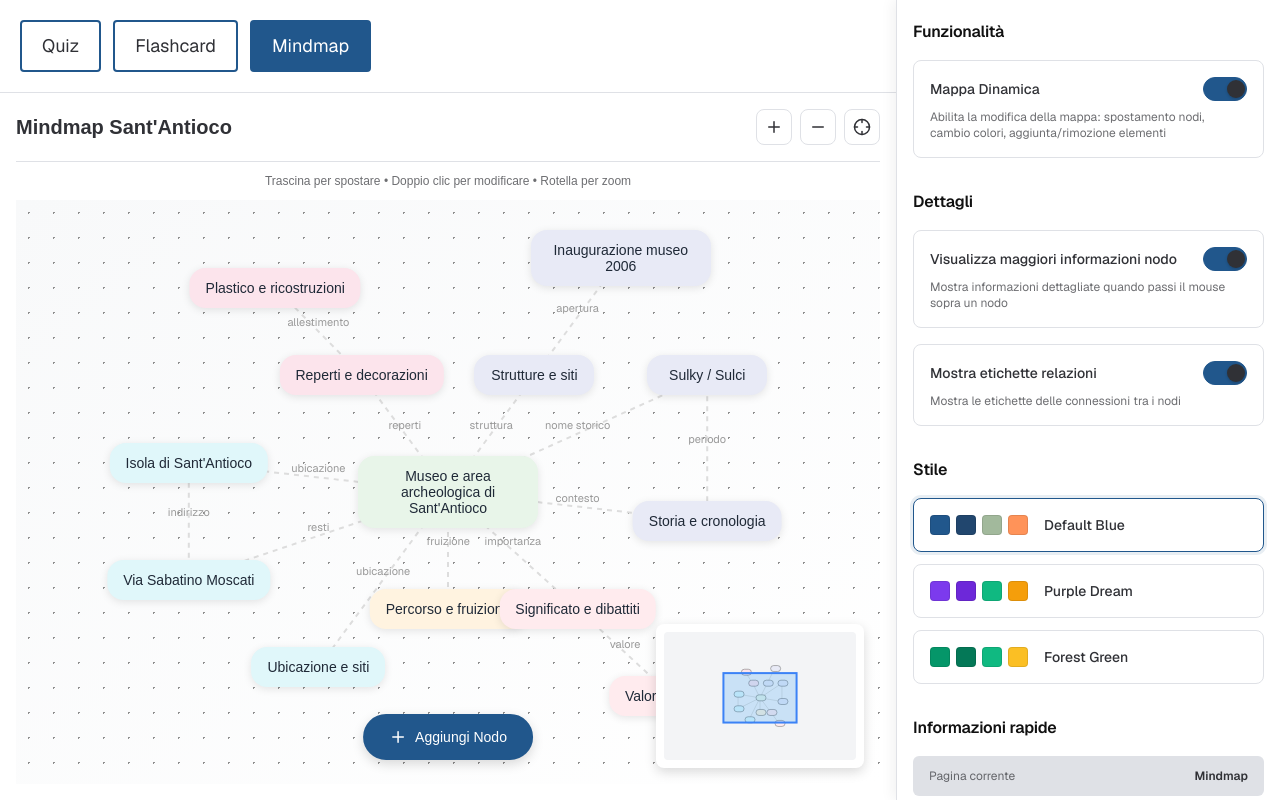
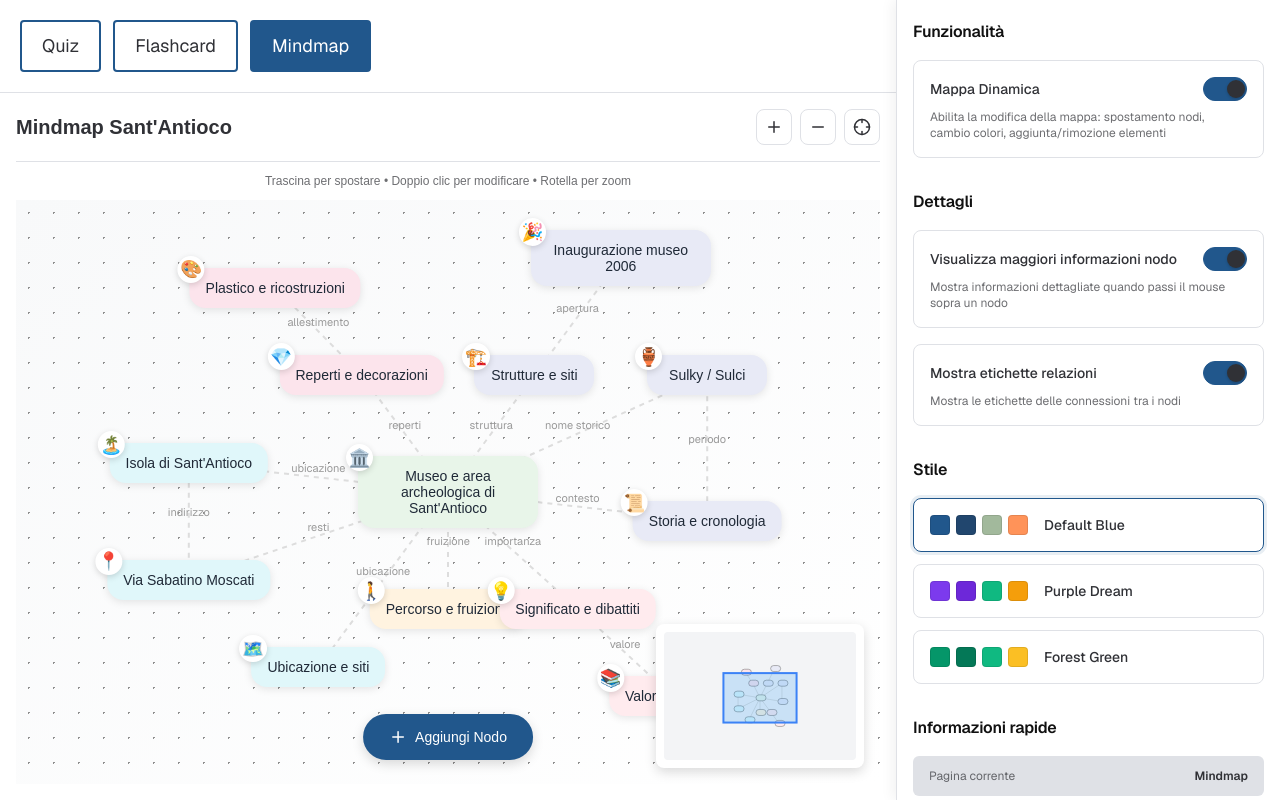
Before and after one commit to memoraiz-ai/demo_widget, a React (Create React App) app: page / in a window 1280 px wide. Both pictures are taken after a click on the button "Mindmap". Built offline with nearby package versions, Linux system fonts and the light colour scheme.

Commit message:
add icons

```diff
--- a/src/components/Mindmap/Mindmap.js
+++ b/src/components/Mindmap/Mindmap.js
@@ -71,20 +71,23 @@ const nodeInfoData = {
 };
 
 const MindMap = forwardRef(({ theme, showNodeDetails, showConnectionLabels, dynamicMapEnabled }, ref) => {
+  // Set di icone disponibili (ridotto a 8)
+  const availableIcons = ['🏛️', '📍', '📜', '🗺️', '📚', '🔧', '⭐', '🎯'];
+
   const [nodes, setNodes] = useState([
-    { id: 1, text: 'Museo e area archeologica di Sant\'Antioco', x: 50, y: 50, color: '#e8f5e9' },
-    { id: 2, text: 'Isola di Sant\'Antioco', x: 20, y: 45, color: '#e0f7fa' },
-    { id: 3, text: 'Via Sabatino Moscati', x: 20, y: 65, color: '#e0f7fa' },
-    { id: 4, text: 'Ubicazione e siti', x: 35, y: 80, color: '#e0f7fa' },
-    { id: 5, text: 'Storia e cronologia', x: 80, y: 55, color: '#e8eaf6' },
-    { id: 6, text: 'Sulky / Sulci', x: 80, y: 30, color: '#e8eaf6' },
-    { id: 7, text: 'Percorso e fruizione', x: 50, y: 70, color: '#fff3e0' },
-    { id: 8, text: 'Significato e dibattiti', x: 65, y: 70, color: '#ffebee' },
-    { id: 9, text: 'Valore didattico', x: 76, y: 85, color: '#ffebee' },
-    { id: 10, text: 'Reperti e decorazioni', x: 40, y: 30, color: '#fce4ec' },
-    { id: 11, text: 'Strutture e siti', x: 60, y: 30, color: '#e8eaf6' },
-    { id: 12, text: 'Plastico e ricostruzioni', x: 30, y: 15, color: '#fce4ec' },
-    { id: 13, text: 'Inaugurazione museo 2006', x: 70, y: 10, color: '#e8eaf6' }
+    { id: 1, text: 'Museo e area archeologica di Sant\'Antioco', x: 50, y: 50, color: '#e8f5e9', icon: '🏛️' },
+    { id: 2, text: 'Isola di Sant\'Antioco', x: 20, y: 45, color: '#e0f7fa', icon: '🏝️' },
+    { id: 3, text: 'Via Sabatino Moscati', x: 20, y: 65, color: '#e0f7fa', icon: '📍' },
+    { id: 4, text: 'Ubicazione e siti', x: 35, y: 80, color: '#e0f7fa', icon: '🗺️' },
+    { id: 5, text: 'Storia e cronologia', x: 80, y: 55, color: '#e8eaf6', icon: '📜' },
+    { id: 6, text: 'Sulky / Sulci', x: 80, y: 30, color: '#e8eaf6', icon: '🏺' },
+    { id: 7, text: 'Percorso e fruizione', x: 50, y: 70, color: '#fff3e0', icon: '🚶' },
+    { id: 8, text: 'Significato e dibattiti', x: 65, y: 70, color: '#ffebee', icon: '💡' },
+    { id: 9, text: 'Valore didattico', x: 76, y: 85, color: '#ffebee', icon: '📚' },
+    { id: 10, text: 'Reperti e decorazioni', x: 40, y: 30, color: '#fce4ec', icon: '💎' },
+    { id: 11, text: 'Strutture e siti', x: 60, y: 30, color: '#e8eaf6', icon: '🏗️' },
+    { id: 12, text: 'Plastico e ricostruzioni', x: 30, y: 15, color: '#fce4ec', icon: '🎨' },
+    { id: 13, text: 'Inaugurazione museo 2006', x: 70, y: 10, color: '#e8eaf6', icon: '🎉' }
   ]);
 
   const [connections, setConnections] = useState([
@@ -249,6 +252,12 @@ const MindMap = forwardRef(({ theme, showNodeDetails, showConnectionLabels, dyna
     ));
   };
 
+  const handleIconChange = (nodeId, newIcon) => {
+    setNodes(nodes.map(node =>
+      node.id === nodeId ? { ...node, icon: newIcon } : node
+    ));
+  };
+
   const addNode = () => {
     // Trova una posizione libera lontana dagli altri nodi
     const findFreePosition = () => {
@@ -286,7 +295,8 @@ const MindMap = forwardRef(({ theme, showNodeDetails, showConnectionLabels, dyna
       text: 'Nuovo nodo',
       x: position.x,
       y: position.y,
-      color: '#f5f5f5'
+      color: '#f5f5f5',
+      icon: '📌'
     };
     setNodes([...nodes, newNode]);
   };
@@ -629,6 +639,29 @@ const MindMap = forwardRef(({ theme, showNodeDetails, showConnectionLabels, dyna
                     </div>
                   )}
 
+                  {/* Icona in alto a sinistra */}
+                  {node.icon && (
+                    <div style={{
+                      position: 'absolute',
+                      top: '-0.75rem',
+                      left: '-0.75rem',
+                      fontSize: '1.1rem',
+                      lineHeight: 1,
+                      background: 'white',
+                      borderRadius: '50%',
+                      width: '1.7rem',
+                      height: '1.7rem',
+                      display: 'flex',
+                      alignItems: 'center',
+                      justifyContent: 'center',
+                      boxShadow: '0 0.125rem 0.375rem rgba(0, 0, 0, 0.15)',
+                      border: '2px solid white',
+                      zIndex: 10
+                    }}>
+                      {node.icon}
+                    </div>
+                  )}
+
                   {/* Tooltip informazioni - attaccato al nodo */}
                   {showNodeDetails && hoveredNode === node.id && nodeInfoData[node.id] && (
                     <div
@@ -765,6 +798,60 @@ const MindMap = forwardRef(({ theme, showNodeDetails, showConnectionLabels, dyna
                           onMouseEnter={(e) => e.target.style.transform = 'scale(1.1)'}
                           onMouseLeave={(e) => e.target.style.transform = 'scale(1)'}
                         />
+                      ))}
+                    </div>
+                  )}
+
+                  {/* Icon picker - visibile solo con mappa dinamica, sopra il nodo */}
+                  {dynamicMapEnabled && selectedNode === node.id && (
+                    <div
+                      style={{
+                        position: 'absolute',
+                        bottom: '100%',
+                        left: '50%',
+                        transform: 'translateX(-50%)',
+                        marginBottom: '0.8rem',
+                        display: 'flex',
+                        gap: '0.25rem',
+                        padding: '0.5rem',
+                        background: 'white',
+                        borderRadius: '0.5rem',
+                        boxShadow: '0 0.25rem 0.75rem rgba(0, 0, 0, 0.15)',
+                        zIndex: 1000
+                      }}
+                      onClick={(e) => e.stopPropagation()}
+                    >
+                      {availableIcons.map(icon => (
+                        <button
+                          key={icon}
+                          onClick={(e) => {
+                            e.stopPropagation();
+                            handleIconChange(node.id, icon);
+                          }}
+                          style={{
+                            width: '2rem',
+                            height: '2rem',
+                            fontSize: '1.2rem',
+                            background: node.icon === icon ? '#e3f2fd' : 'transparent',
+                            border: node.icon === icon ? '2px solid #2196f3' : '1px solid #ddd',
+                            borderRadius: '0.25rem',
+                            cursor: 'pointer',
+                            transition: 'all 0.2s ease',
+                            display: 'flex',
+                            alignItems: 'center',
+                            justifyContent: 'center'
+                          }}
+                          onMouseEnter={(e) => {
+                            e.target.style.transform = 'scale(1.15)';
+                            e.target.style.background = '#f5f5f5';
+                          }}
+                          onMouseLeave={(e) => {
+                            e.target.style.transform = 'scale(1)';
+                            e.target.style.background = node.icon === icon ? '#e3f2fd' : 'transparent';
+                          }}
+                        >
+                          {icon}
+                        </button>
                       ))}
                     </div>
                   )}
```
